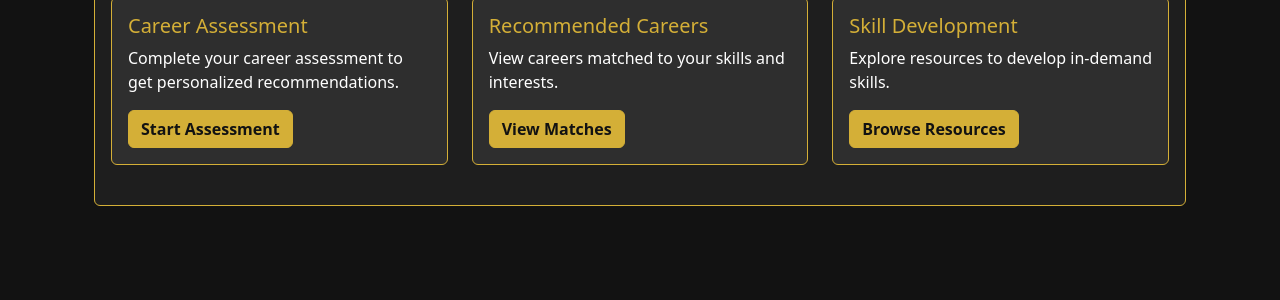
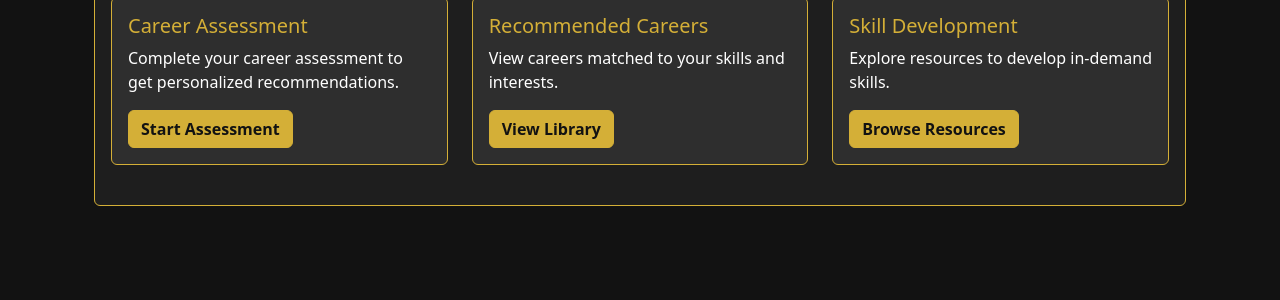
Before and after one commit to NISHANTH1107/Startup-culture, a Django app: template career_site/templates/user_dashboard.html in a window 1280 px wide. Shown: the part 180-480 px from the top of the page. Run offline with Django 5.2, Linux system fonts and the light colour scheme; the template is opened without the code that fills it, so the values that code supplies are empty.

Commit message:
Update link in user dashboard to direct to career library

```diff
--- a/career_site/templates/user_dashboard.html
+++ b/career_site/templates/user_dashboard.html
@@ -33,7 +33,7 @@
                                         <div class="card-body">
                                             <h5 class="card-title text-gold">Recommended Careers</h5>
                                             <p class="card-text">View careers matched to your skills and interests.</p>
-                                            <a href="#" class="btn btn-primary">View Matches</a>
+                                            <a href="{% url 'career_library' %}" class="btn btn-primary">View Library</a>
                                         </div>
                                     </div>
                                 </div>
```
